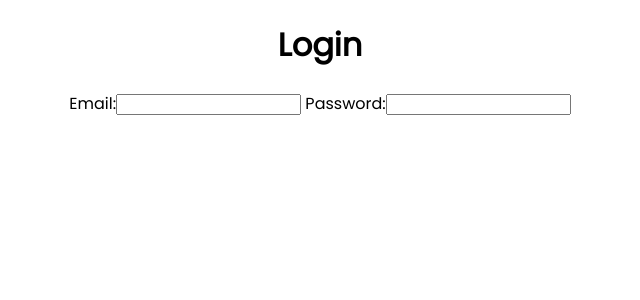
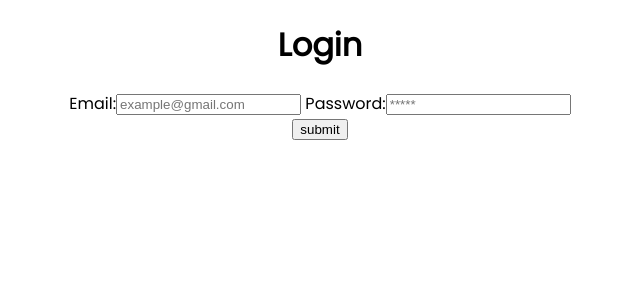
Before and after one commit to GabrielJDavila/mgcleantracker, a React (Vite) app in the folder mgclean-tracker/: page / in a window 1280 px wide. Shown: the top 300 px of the page, without its empty margins (320-960 px from the left). Built offline with nearby package versions, Linux system fonts and the light colour scheme; no server answers.

Commit message:
Got Authentication to work on sign-in
- Was able to authenticate sign in from firebase. Now need to work on a sign out.

```diff
--- a/mgclean-tracker/src/components/Layout.jsx
+++ b/mgclean-tracker/src/components/Layout.jsx
@@ -1,25 +1,88 @@
+import { useState, useEffect } from "react"
 import { Outlet } from "react-router-dom"
+import { signIn, auth } from "../pages/firebase"
+import { onAuthStateChanged } from "firebase/auth"
 import Header from "./Header"
 import Footer from "./Footer"
 export default function Layout() {
-    const auth = false
+    const [loginInfo, setLoginInfo] = useState({
+        email: "",
+        password: ""
+    })
+    const [isLoggedIn, setIsLoggedIn] = useState(false)
 
-    if(!auth) {
+    useEffect(() => {
+        const monitorAuthState = async () => {
+            onAuthStateChanged(auth, user => {
+              if(user) {
+                console.log(user)
+                setIsLoggedIn(!!user)
+              }
+            })
+        }
+        monitorAuthState()
+        // async function monitorAuthState() {
+        //     try {
+        //       const checkAuth = onAuthStateChanged(auth, user => {
+        //         if(user) {
+        //           console.log(user)
+        //           setIsLoggedIn(!!user)
+        //         }
+        //       })
+        //       return
+        //     }
+        //     catch(error) {
+        //         console.log(error)
+        //     }
+
+        // }
+
+        // const unsubscribe = onAuthStateChanged((user) => {
+        //     setIsLoggedIn(!!user)
+        // })
+        // return () => unsubscribe()
+    }, [])
+
+    function handleClick(e) {
+        e.preventDefault()
+        signIn(loginInfo.email, loginInfo.password)
+    }
+
+    function handleChange(e) {
+        const {name, value} = e.target
+        setLoginInfo(prev => ({
+            ...prev,
+            [name]: value
+        }))
+    }
+
+    if(!isLoggedIn) {
         return (
             <div>
-                <form className="login-form">
+                <form  className="login-form">
                     <h1>Login</h1>
                     <label> Email:
                     <input
-                        type="text"
+                        name="email"
+                        onChange={handleChange}
+                        type="email"
+                        placeholder="example@gmail.com"
+                        value={loginInfo.email}
+                        required
                     />
                     </label>
                     <label> Password:
                     <input
-                        type="text"
+                        name="password"
+                        onChange={handleChange}
+                        type="password"
+                        placeholder="*****"
+                        value={loginInfo.password}
+                        required
                     />
                     </label>
                 </form>
+                <button onClick={handleClick}>submit</button>
             </div>
         )
     }
--- a/mgclean-tracker/src/pages/firebase.jsx
+++ b/mgclean-tracker/src/pages/firebase.jsx
@@ -18,21 +18,32 @@ const firebaseConfig = {
 
 // Initialize app and other references
 const app = initializeApp(firebaseConfig)
-const auth = getAuth(app)
+export const auth = getAuth(app)
 export const database = getFirestore(app)
 export const incomeCollection = collection(database, "income")
 export const expensesCollection = collection(database, "expenses")
 
 // create an instance of authentication
-export function signIn(email, password) {
-  signInWithEmailAndPassword(auth, email, password)
-    .then((userCredential) => {
-      const user = userCredential.user
-    })
-    .catch((err) => {
-      console.log(err)
-    })
+export async function signIn(email, password) {
+  try {
+    const userCred = await signInWithEmailAndPassword(auth, email, password)
+    console.log(userCred)
+  }
+  catch(error) {
+    console.log(error)
+    alert(error)
+  }
+
 }
+
+// const monitorAuthState = async () => {
+//   onAuthStateChanged(auth, user => {
+//     if(user) {
+//       console.log(user)
+//     }
+//   })
+// }
+// monitorAuthState()
 
 // add to firebase instance
 export async function addFirebaseItem(name, amount, date, type, collectionType) {
```
